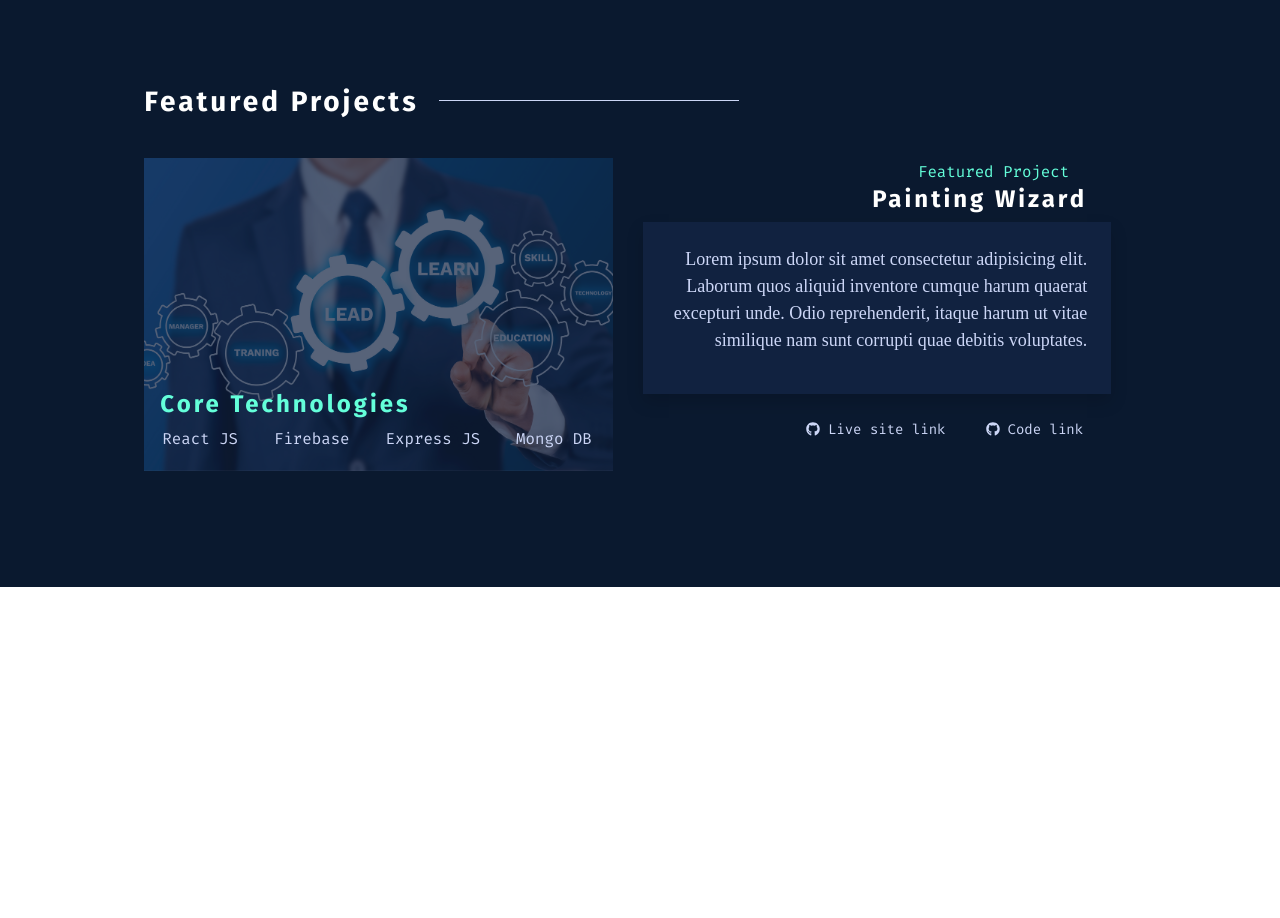
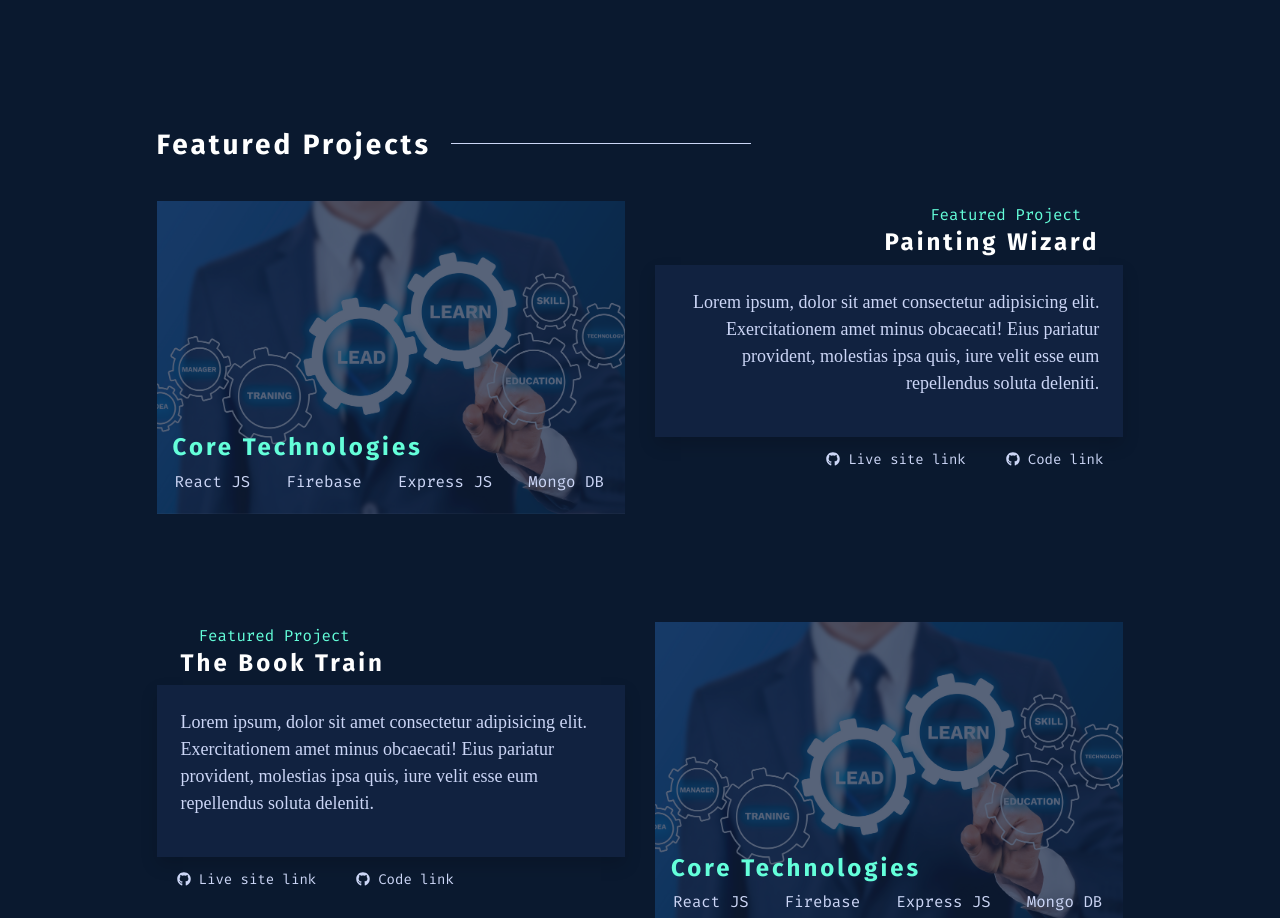
Before and after one commit to ronybarua-ethical18/rony-webdev-portfolio, a React (Create React App) app: page / in a window 1280 px wide. Shown: the part 1882-2800 px from the top of the page. Before the commit the page ends 2469 px from the top, so only its background shows below. Built offline with nearby package versions, Linux system fonts and the light colour scheme; a web font is replaced by a local one.

Commit message:
featured project added

```diff
--- a/package.json
+++ b/package.json
@@ -12,6 +12,7 @@
     "@testing-library/react": "^11.2.6",
     "@testing-library/user-event": "^12.8.3",
     "bootstrap": "^4.6.0",
+    "firebase": "^8.4.2",
     "node-sass": "^5.0.0",
     "react": "^17.0.2",
     "react-bootstrap": "^1.5.2",
--- a/src/components/Home/About/About.js
+++ b/src/components/Home/About/About.js
@@ -11,7 +11,7 @@ const About = () => {
                 <div className="col-md-10 offset-md-1 px-3">
                     <h3 className="heading">About Me</h3>
                     <div className="row no-gutters d-flex justify-content-center">
-                        <div className="col-md-7">
+                        <div className="col-md-7 mb-5">
                             <p>Lorem ipsum, dolor sit amet consectetur adipisicing elit. Minus iusto commodi incidunt tempore pariatur consequuntur quae, reiciendis, facilis optio quos nesciunt, sint nihil laboriosam magni hic! Nam quam optio quaerat.</p>
                             <p>Lorem ipsum dolor sit amet consectetur adipisicing elit. Similique accusantium deserunt ex id neque doloremque qui nisi dolorem laborum dolore nobis, earum velit, maxime necessitatibus!</p>
                             <p><strong className="title-color">Here are a few technologies I've been working with recently:</strong></p>
--- a/src/components/Home/FeaturedProjects/FeaturedProjects.css
+++ b/src/components/Home/FeaturedProjects/FeaturedProjects.css
@@ -33,3 +33,17 @@
     display: none;
     transition: all 0.3s ease-in-out;
 }
+#order-2{
+    order:2;
+}
+#projectId-2{
+    text-align: left !important;
+}
+#projectList{
+    margin-bottom: 60px;
+}
+#link-2{
+    display:flex;
+    justify-content: left;
+    text-align: center;
+}
--- a/src/components/Home/FeaturedProjects/FeaturedProjects.js
+++ b/src/components/Home/FeaturedProjects/FeaturedProjects.js
@@ -1,21 +1,25 @@
 import React from 'react';
 import './FeaturedProjects.css';
-import Training from '../../../images/training.jpg'
 import { FontAwesomeIcon } from '@fortawesome/react-fontawesome';
 import { faGithub } from '@fortawesome/free-brands-svg-icons';
 const FeaturedProjects = (props) => {
+    const {
+        projectId,
+        projectName,
+        projectDesc,
+        projectImg,
+        gitHubLink,
+        liveSite
+    } = props.project;
+    console.log(projectImg)
     return (
-        <div className="main-container common-margin">
-            <div className="row no-gutters">
-                <div className="col-md-10 offset-md-1 px-3">
-                    <h3 className="heading">Featured Projects</h3>
-                    <div className="row">
-                        <div className="col-md-6" >
+        <div className="row d-flex" id="projectList">
+            <div className="col-md-6 mb-5" id={`order-${projectId}`}>
                 <div id="projects">
                     <div className="project-image">
-                                    <img src={Training} className="img-fluid" alt=""/>
+                        <img src={projectImg.Training} className="img-fluid" alt="" />
                     </div>
-                                <div id ="nav-links" className="core-technologies text-left">
+                    <div id={`projectId-${projectId}`} className="core-technologies text-left">
                         <h4 className="ml-3 title-color">Core Technologies</h4>
                         <div className="technologies d-flex">
                             <small>React JS</small>
@@ -26,28 +30,25 @@ const FeaturedProjects = (props) => {
                     </div>
                 </div>
             </div>
-                        <div className="col-md-6">
-                            <div className="project-details text-right">
+            <div className="col-md-6 mb-5">
+                <div className="project-details text-right" id={`projectId-${projectId}`}>
                     <div className="project-title px-4">
                         <small className="title-color">Featured Project</small>
-                                    <h4>Painting Wizard</h4>
+                        <h4>{projectName}</h4>
                     </div>
                     <div className="project-description p-4 shadow">
-                                    <p>Lorem ipsum dolor sit amet consectetur adipisicing elit. Laborum quos aliquid inventore cumque harum quaerat excepturi unde. Odio reprehenderit, itaque harum ut vitae similique nam sunt corrupti quae debitis voluptates.</p>
+                        <p>{projectDesc}</p>
                     </div>
-                                <div id="nav-links" className="project-link d-flex my-3 justify-content-end px-2">
-                                    <a href="/" className=""><FontAwesomeIcon
+                    <div id="nav-links" className= "py-2">
+                        <a href={liveSite} className=""><FontAwesomeIcon
                             icon={faGithub}
                             className="mr-2"
                         ></FontAwesomeIcon>Live
                                      site link</a>
-                                    <a href="/"><FontAwesomeIcon
+                        <a href={gitHubLink}><FontAwesomeIcon
                             icon={faGithub}
                             className="mr-2"
                         ></FontAwesomeIcon>Code link</a>
-                                </div>
-                            </div>
-                        </div>
                     </div>
                 </div>
             </div>
--- a/src/components/Home/FeaturedProjectsData/FeaturedProjectsData.js
+++ b/src/components/Home/FeaturedProjectsData/FeaturedProjectsData.js
@@ -1,35 +1,43 @@
 import React from 'react';
-import Training from '../../../images/training.jpg';
+import Training from '../../../images/training.jpg'
 import FeaturedProjects from '../FeaturedProjects/FeaturedProjects';
 const FeaturedProjectsData = () => {
     const projectsData = [
         {
+            projectId: 1,
             projectName: "Painting Wizard",
             projectDesc: "Lorem ipsum, dolor sit amet consectetur adipisicing elit. Exercitationem amet minus obcaecati! Eius pariatur provident, molestias ipsa quis, iure velit esse eum repellendus soluta deleniti.",
-            projecImg: {Training},
+            projectImg: { Training },
             gitHubLink: 'https://github.com/ronybarua-ethical18',
             liveSite: 'https://painting-wizard-fullstack.web.app/'
         },
         {
-            projectName: "Painting Wizard",
+            projectId: 2,
+            projectName: "The Book Train",
             projectDesc: "Lorem ipsum, dolor sit amet consectetur adipisicing elit. Exercitationem amet minus obcaecati! Eius pariatur provident, molestias ipsa quis, iure velit esse eum repellendus soluta deleniti.",
-            projecImg: {Training},
+            projectImg: { Training },
             gitHubLink: 'https://github.com/ronybarua-ethical18',
             liveSite: 'https://painting-wizard-fullstack.web.app/'
         },
         {
+            projectId: 3,
             projectName: "Painting Wizard",
             projectDesc: "Lorem ipsum, dolor sit amet consectetur adipisicing elit. Exercitationem amet minus obcaecati! Eius pariatur provident, molestias ipsa quis, iure velit esse eum repellendus soluta deleniti.",
-            projecImg: {Training},
+            projectImg: { Training },
             gitHubLink: 'https://github.com/ronybarua-ethical18',
             liveSite: 'https://painting-wizard-fullstack.web.app/'
         }
     ]
     return (
-        <div>
-            {
-                projectsData.map(project => <FeaturedProjects project={project}></FeaturedProjects>)
-            }
+        <div className="main-container">
+            <div className="row no-gutters">
+                <div className="col-md-10 offset-md-1 px-3">
+                    <h3 className="heading">Featured Projects</h3>
+                    {
+                        projectsData.map(project => <FeaturedProjects project={project}></FeaturedProjects>)
+                    }
+                </div>
+            </div>
         </div>
     );
 };
--- a/src/components/Home/Home/Home.js
+++ b/src/components/Home/Home/Home.js
@@ -4,9 +4,17 @@ import './Home.css';
 import HeaderMain from '../HeaderMain/HeaderMain'
 import HeaderContent from '../HeaderContent/HeaderContent';
 import About from '../About/About';
+import firebase from "firebase/app";
+import "firebase/auth";
 import Trainings from '../Traninings/Trainings';
-import FeaturedProjects from '../FeaturedProjects/FeaturedProjects';
+import FeaturedProjectsData from '../FeaturedProjectsData/FeaturedProjectsData';
+import MentionableProjects from '../MentionableProjects/MentionableProjects';
+import firebaseConfig from '../../../firebase.config'
 const Home = () => {
+    // initialize firebase
+    if(firebase.apps.length === 0){
+        firebase.initializeApp(firebaseConfig)
+    }
     return (
         <div>
             <Navbar collapseOnSelect expand="lg" fixed = 'top' className="mx-4 py-3" id="navbar-bg">
@@ -27,7 +35,8 @@ const Home = () => {
             <HeaderMain></HeaderMain>
             <About></About>
             <Trainings></Trainings>
-            <FeaturedProjects></FeaturedProjects>
+            <FeaturedProjectsData></FeaturedProjectsData>
+            <MentionableProjects></MentionableProjects>
         </div>
     );
 };
--- /dev/null
+++ b/src/components/Home/MentionableProject/MentionableProject.css
@@ -0,0 +1,3 @@
+#project-bg{
+    background-color: #112240;
+}
--- /dev/null
+++ b/src/components/Home/MentionableProject/MentionableProject.js
@@ -0,0 +1,47 @@
+import { faGithub } from '@fortawesome/free-brands-svg-icons';
+import { FontAwesomeIcon } from '@fortawesome/react-fontawesome';
+import React from 'react';
+import { Card } from 'react-bootstrap';
+import './MentionableProject.css';
+const MentionableProject = (props) => {
+    const {
+        projectName,
+        projectDesc,
+        projectImg,
+        gitHubLink,
+        livesite
+    } = props.project;
+    return (
+
+        <div className="col-md-4 mb-4">
+            <Card className="w-100 shadow p-3" id="project-bg">
+                <Card.Img variant="top" src={projectImg.sample} />
+                <Card.Body className="p-0">
+                    <Card.Title className="mt-2">{projectName}</Card.Title>
+                    <p>
+                        {projectDesc}
+                    </p>
+                    <div className="d-flex" id="nav-links">
+                        <a href={livesite} className="mr-3 p-0"><FontAwesomeIcon
+                            icon={faGithub}
+                            className="mr-2"
+                        ></FontAwesomeIcon>Live
+                                     site link</a>
+                        <a href={gitHubLink} className="p-0"><FontAwesomeIcon
+                            icon={faGithub}
+                            className="mr-2 p-0"
+                        ></FontAwesomeIcon>Code link</a>
+                    </div>
+                </Card.Body>
+                <div className=" p-0 d-flex justify-content-between">
+                    <span>React</span>
+                    <span>Node</span>
+                    <span>Mongodb</span>
+                    <span>Mongodb</span>
+                </div>
+            </Card>
+        </div>
+    );
+};
+
+export default MentionableProject;
--- /dev/null
+++ b/src/components/Home/MentionableProjects/MentionableProjects.js
@@ -0,0 +1,66 @@
+import { findByDisplayValue } from '@testing-library/dom';
+import React from 'react';
+import sample from '../../../images/training.jpg';
+import MentionableProject from '../MentionableProject/MentionableProject';
+const MentionableProjects = () => {
+    const projectsData = [
+        {
+            projectName: 'Soccer Team Tracker',
+            projectDesc: 'Lorem ipsum dolor sit amet consectetur adipisicing elit. Maiores id eaque atque voluptatem obcaecati nam aspernatur sapiente veniam aliquid quae.',
+            projectImg: { sample },
+            gitHubLink: 'https://github.com/ronybarua-ethical18',
+            livesite: 'https://soccer-team-tracker.netlify.app/'
+        },
+        {
+            projectName: 'Soccer Team Tracker',
+            projectDesc: 'Lorem ipsum dolor sit amet consectetur adipisicing elit. Maiores id eaque atque voluptatem obcaecati nam aspernatur sapiente veniam aliquid quae.',
+            projectImg: { sample },
+            gitHubLink: 'https://github.com/ronybarua-ethical18',
+            livesite: 'https://soccer-team-tracker.netlify.app/'
+        },
+        {
+            projectName: 'Soccer Team Tracker',
+            projectDesc: 'Lorem ipsum dolor sit amet consectetur adipisicing elit. Maiores id eaque atque voluptatem obcaecati nam aspernatur sapiente veniam aliquid quae.',
+            projectImg: { sample },
+            gitHubLink: 'https://github.com/ronybarua-ethical18',
+            livesite: 'https://soccer-team-tracker.netlify.app/'
+        },
+        {
+            projectName: 'Soccer Team Tracker',
+            projectDesc: 'Lorem ipsum dolor sit amet consectetur adipisicing elit. Maiores id eaque atque voluptatem obcaecati nam aspernatur sapiente veniam aliquid quae.',
+            projectImg: { sample },
+            gitHubLink: 'https://github.com/ronybarua-ethical18',
+            livesite: 'https://soccer-team-tracker.netlify.app/'
+        },
+        {
+            projectName: 'Soccer Team Tracker',
+            projectDesc: 'Lorem ipsum dolor sit amet consectetur adipisicing elit. Maiores id eaque atque voluptatem obcaecati nam aspernatur sapiente veniam aliquid quae.',
+            projectImg: { sample },
+            gitHubLink: 'https://github.com/ronybarua-ethical18',
+            livesite: 'https://soccer-team-tracker.netlify.app/'
+        },
+        {
+            projectName: 'Soccer Team Tracker',
+            projectDesc: 'Lorem ipsum dolor sit amet consectetur adipisicing elit. Maiores id eaque atque voluptatem obcaecati nam aspernatur sapiente veniam aliquid quae.',
+            projectImg: { sample },
+            gitHubLink: 'https://github.com/ronybarua-ethical18',
+            livesite: 'https://soccer-team-tracker.netlify.app/'
+        }
+    ]
+    return (
+        <div className="main-container">
+            <div className="row no-gutters">
+                <div className="col-md-10 offset-md-1 px-3">
+                    <h3 className="heading">Other Mentionable Projects</h3>
+                    <div className="row">
+                        {
+                            projectsData.map(project => <MentionableProject project={project}></MentionableProject>)
+                        }
+                    </div>
+                </div>
+            </div>
+        </div>
+    );
+};
+
+export default MentionableProjects;
--- a/src/components/Home/Traninings/Trainings.js
+++ b/src/components/Home/Traninings/Trainings.js
@@ -10,7 +10,7 @@ const Trainings = () => {
                 <div className="col-md-10 offset-md-1 px-3">
                     <h3 className="right-heading">Trainings Attended</h3>
                     <div className="row">
-                        <div className="col-md-5">
+                        <div className="col-md-5 mb-5">
                             <div className="training-image">
                                 <img src={Training} className="img-thumbnail" alt=""/>
                             </div>
--- /dev/null
+++ b/src/firebase.config.js
@@ -0,0 +1,9 @@
+const firebaseConfig = {
+    apiKey: "AIzaSyCWU15OixxEpxab8KKleaFDsoRNS7Wqk5Y",
+    authDomain: "ronybarua-webdev21.firebaseapp.com",
+    projectId: "ronybarua-webdev21",
+    storageBucket: "ronybarua-webdev21.appspot.com",
+    messagingSenderId: "1008544703057",
+    appId: "1:1008544703057:web:1b8a29099116e66a800e70"
+};
+export default firebaseConfig;
```
Also changed, not shown: 1 other file (tests, documents, lock files or other folders). Lines whose indentation alone changed are shown as unchanged.
